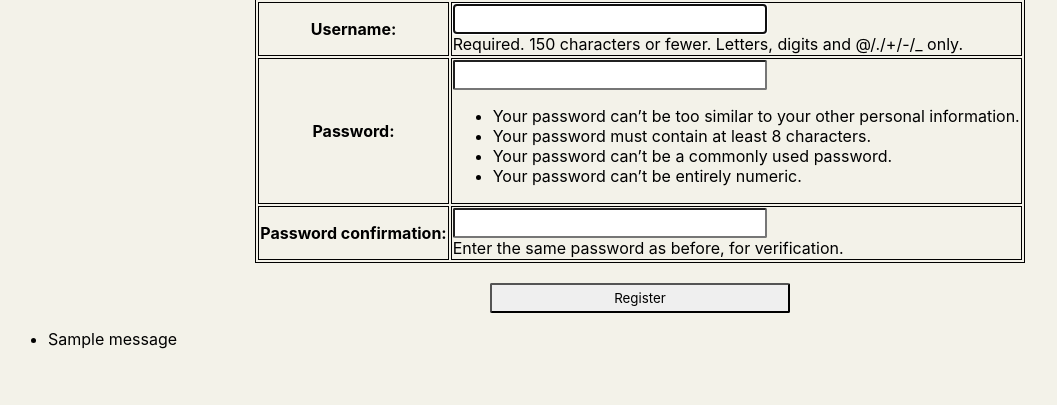
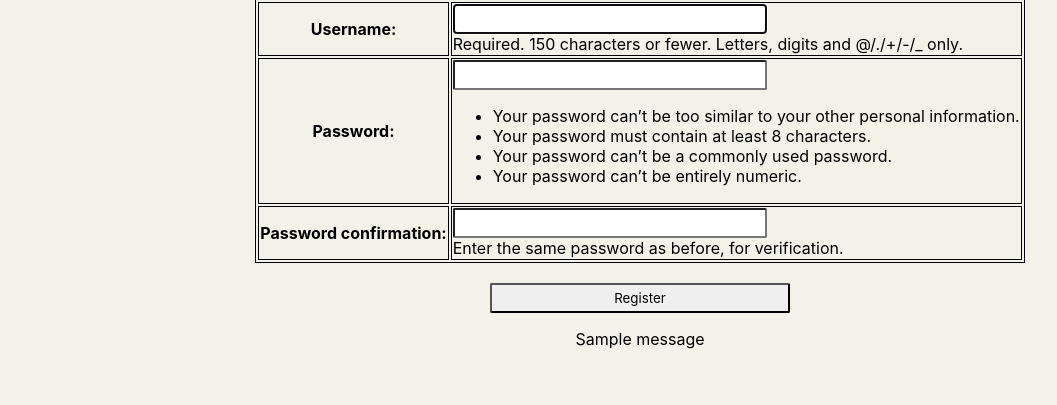
Before and after one commit to jaycentg/tugas2-pbp, a Django app: page /todolist/register/ in a window 1280 px wide. Shown: the part 83-488 px from the top of the page, without its empty margins (0-1057 px from the left). Run offline with Django 4.2, Linux system fonts and the light colour scheme; tables that the repository leaves empty hold one stand-in row (values such as "Sample post"); one stand-in notice (Sample message) is shown; parts of the project's set-up code (start-up, migrations or seed data) failed here and were passed over; some web fonts are replaced.

Commit message:
changing the layout of messages

```diff
--- a/todolist/templates/login.html
+++ b/todolist/templates/login.html
@@ -40,11 +40,9 @@
     </form>
 
     {% if messages %}
-        <ul>
             {% for message in messages %}
-                <li>{{ message }}</li>
+                <p style="text-align: center;">{{ message }}</p>
             {% endfor %}
-        </ul>
     {% endif %}
 
     <p style="text-align: center;">No account? <a href="{% url 'todolist:register' %}">Create a new one</a></p>
--- a/todolist/templates/register.html
+++ b/todolist/templates/register.html
@@ -30,11 +30,9 @@
         </form>
 
     {% if messages %}
-        <ul>
             {% for message in messages %}
-                <li>{{ message }}</li>
-                {% endfor %}
-        </ul>
+                <p style="text-align: center;">{{ message }}</p>
+            {% endfor %}
     {% endif %}
 
 </div>
```
